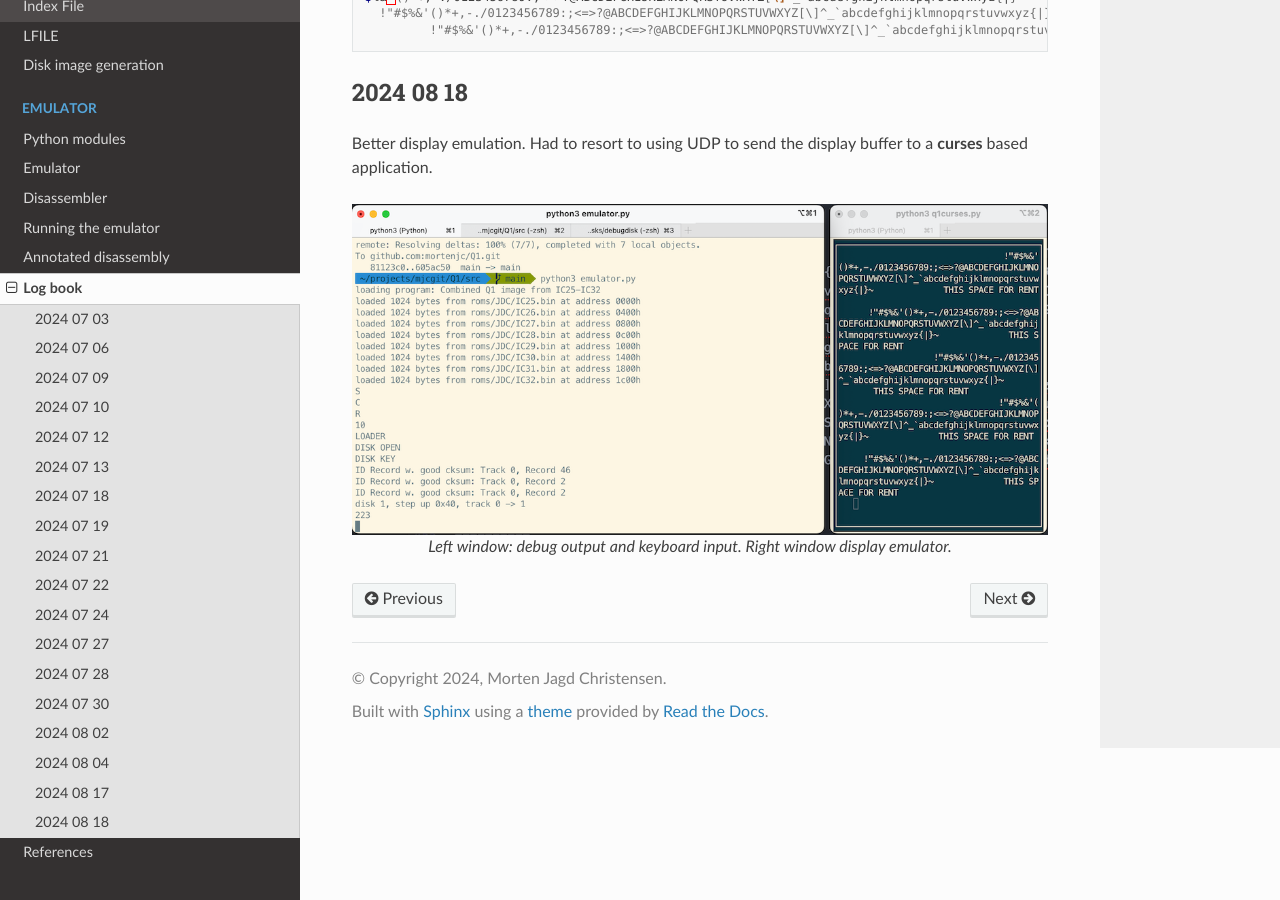
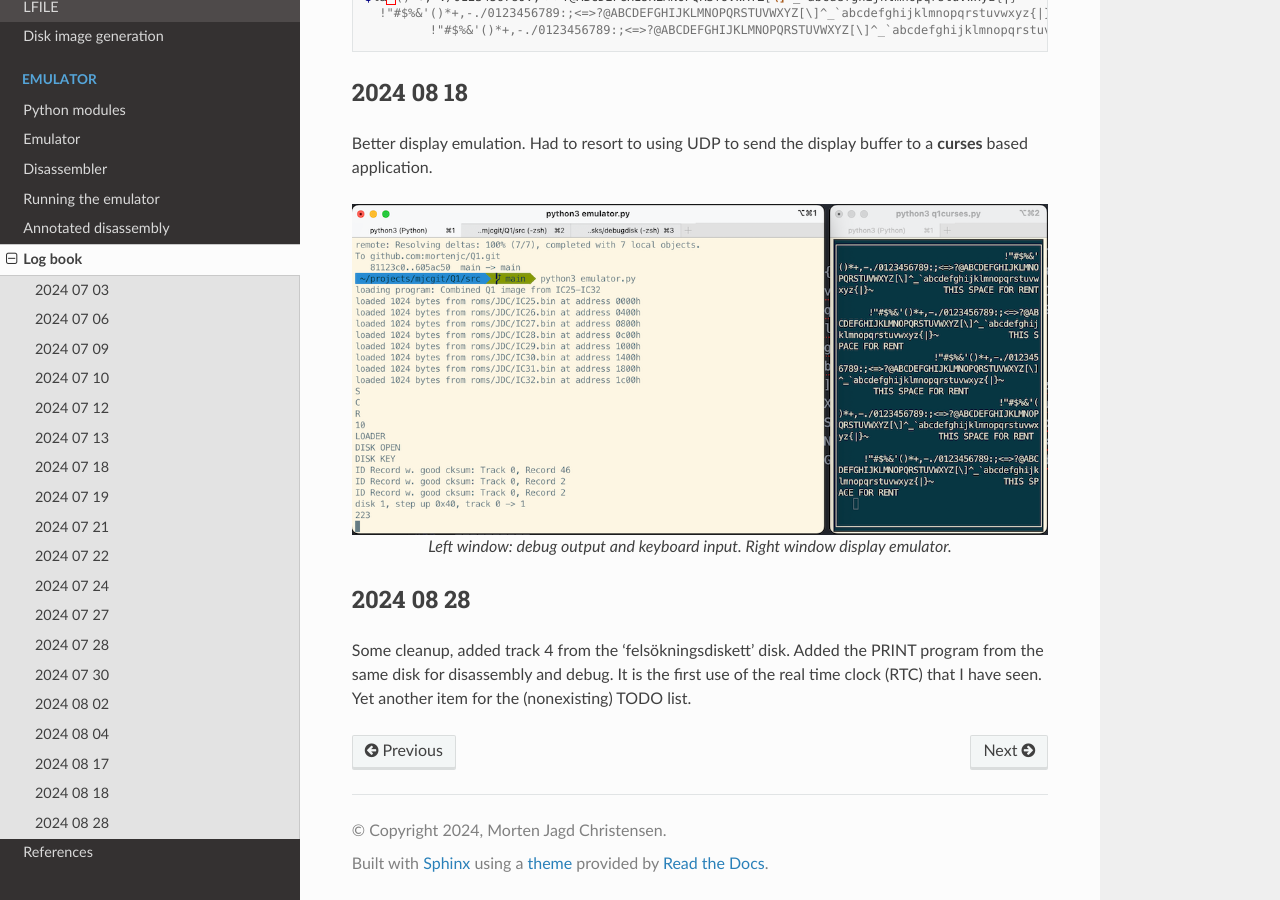
Before and after one commit to Datamuseum-DK/Q1-Emulator, a Sphinx documentation site: the page built from docs/source/log.rst, in a window 1280 px wide and 900 px high, scrolled down 8274 px. Built offline with Sphinx 7.4.7 and the Read the Docs theme 2.0.0, drawn with Linux system fonts in a browser that asks for light colours.

Commit message:
added log entry

```diff
--- a/docs/source/log.rst
+++ b/docs/source/log.rst
@@ -462,3 +462,12 @@ display buffer to a **curses** based application.
   :align: center
 
   Left window: debug output and keyboard input. Right window display emulator.
+
+
+2024 08 28
+----------
+
+Some cleanup, added track 4 from the 'felsökningsdiskett' disk. Added the PRINT
+program from the same disk for disassembly and debug. It is the first use of the
+real time clock (RTC) that I have seen. Yet another item for the (nonexisting)
+TODO list.
```
